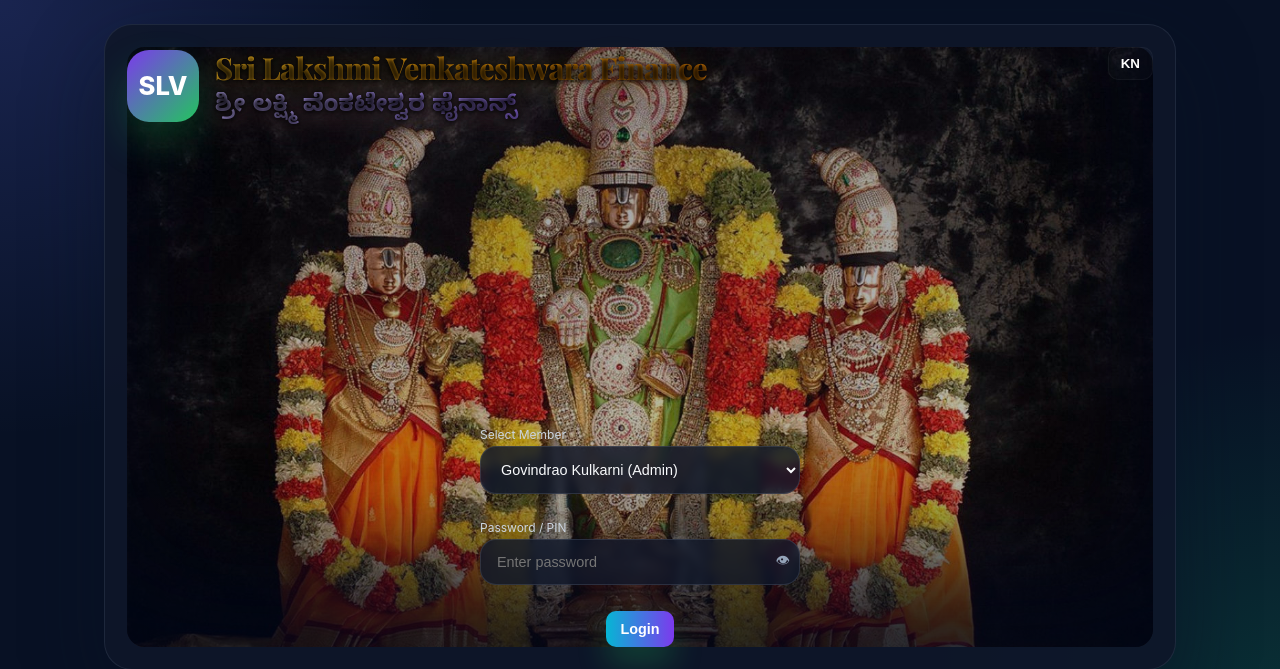
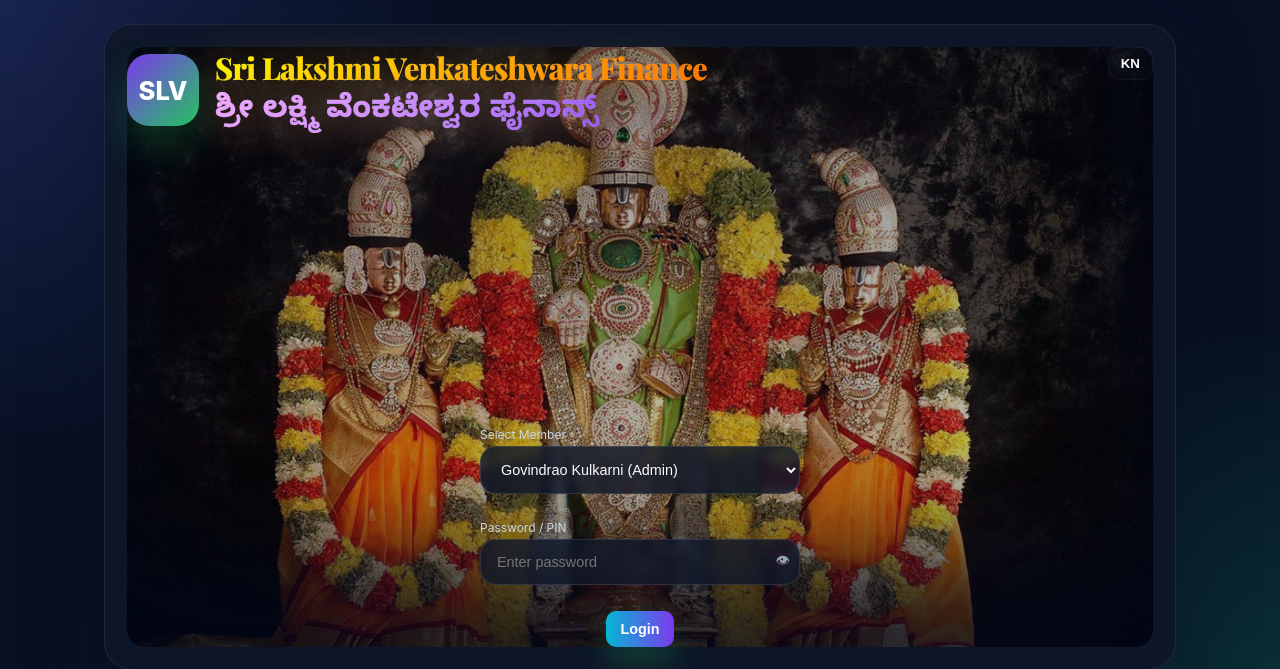
Before and after one commit to bharatkulkarni24/finance, a Flask app: page / in a window 1280 px wide. Shown: the top 669 px of the page. Run offline with Flask 3, Linux system fonts and the light colour scheme; data comes from the database, SQL or seed files in the repository.

Commit message:
without new logo

```diff
--- a/static/css/styles.css
+++ b/static/css/styles.css
@@ -188,24 +188,24 @@ body {
   letter-spacing: -0.02em;
   font-family: 'Playfair Display', Georgia, serif;
   font-weight: 800;
-  background: linear-gradient(135deg, #fbbf24 0%, #f59e0b 50%, #d97706 100%);
+  background: linear-gradient(135deg, #fff500 0%, #ffaa00 50%, #ff6b00 100%);
   -webkit-background-clip: text;
   -webkit-text-fill-color: transparent;
   background-clip: text;
-  text-shadow: 0 2px 12px rgba(0,0,0,0.8), 0 1px 4px rgba(0,0,0,0.9);
-  filter: drop-shadow(0 2px 12px rgba(251, 191, 36, 0.15));
+  -webkit-text-stroke: 0.3px rgba(255,255,255,0.18);
+  filter: drop-shadow(0 0 20px rgba(255, 200, 0, 0.35));
 }
 .kn-heading {
   font-family: 'Noto Sans Kannada', 'Nirmala UI', sans-serif;
-  font-size: 1.5rem;
+  font-size: 1.9rem;
   font-weight: 700;
   letter-spacing: 0.01em;
-  background: linear-gradient(135deg, #c4b5fd 0%, #a78bfa 50%, #7c3aed 100%);
+  background: linear-gradient(135deg, #f0abfc 0%, #c084fc 50%, #7c3aed 100%);
   -webkit-background-clip: text;
   -webkit-text-fill-color: transparent;
   background-clip: text;
-  text-shadow: 0 2px 12px rgba(0,0,0,0.8), 0 1px 4px rgba(0,0,0,0.9);
-  filter: drop-shadow(0 2px 12px rgba(124, 58, 237, 0.15));
+  -webkit-text-stroke: 0.3px rgba(255,255,255,0.18);
+  filter: drop-shadow(0 0 20px rgba(168, 85, 247, 0.35));
   margin-top: 4px;
 }
 
```
Also changed, not shown: 1 other file.
